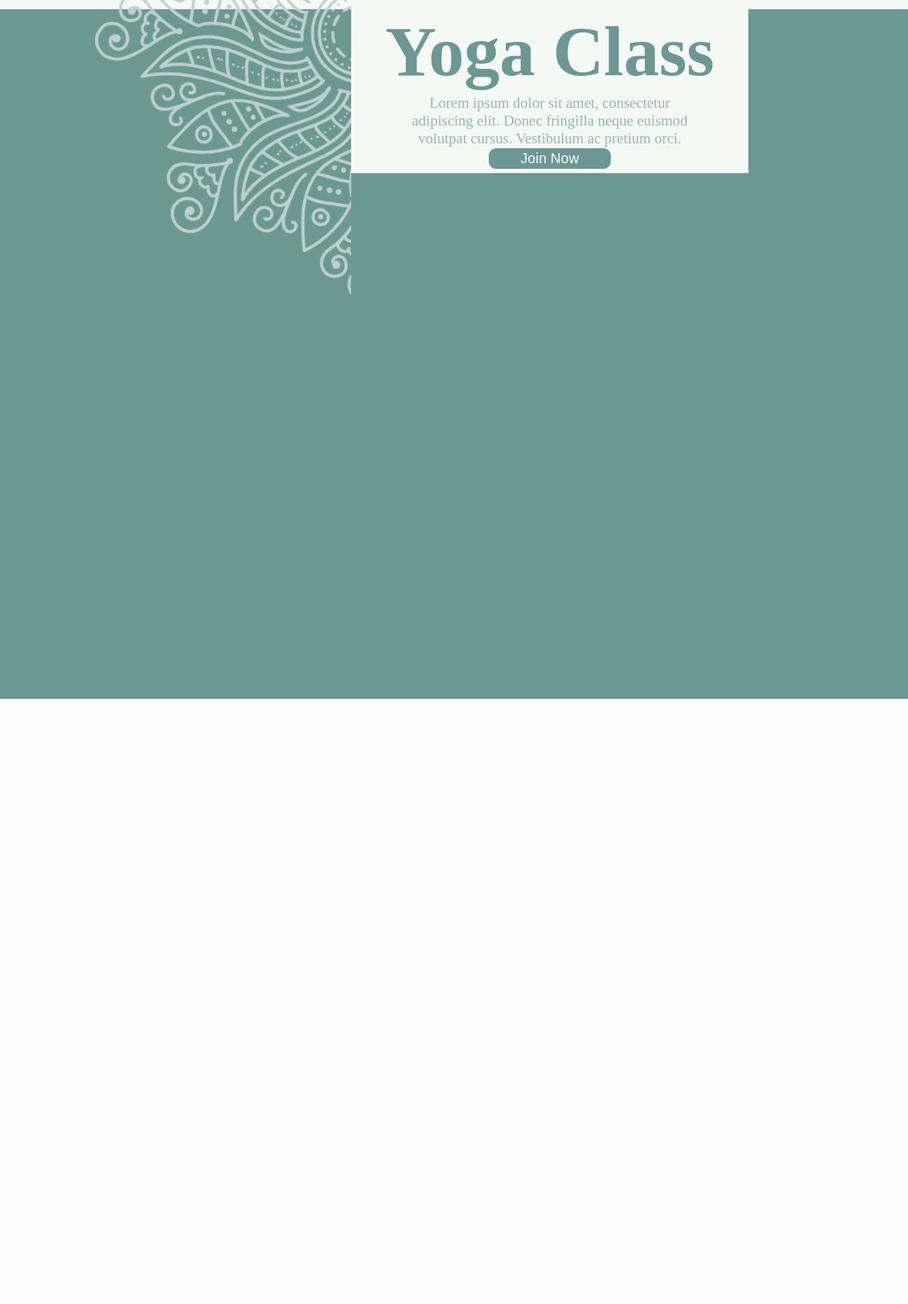
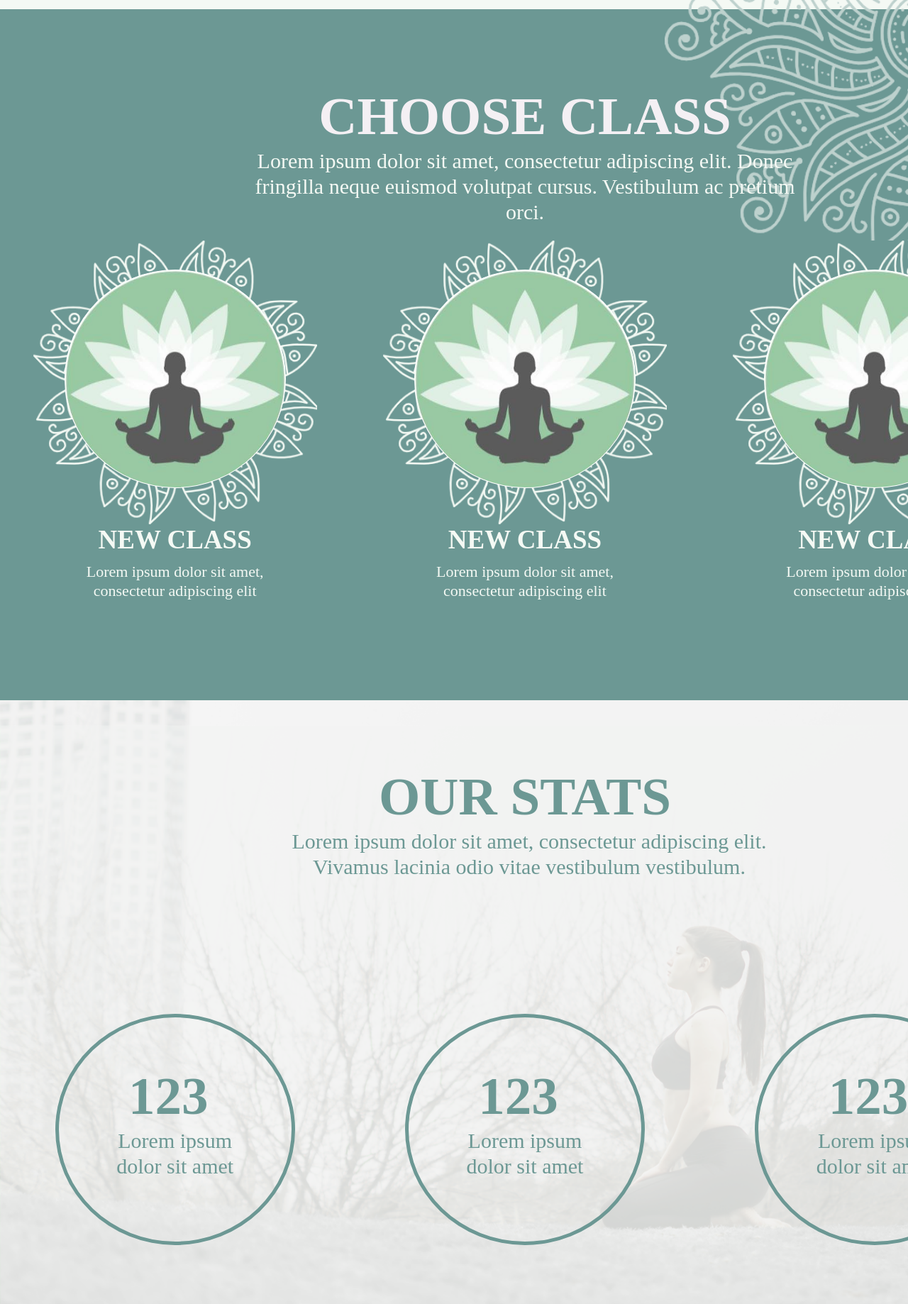
Before and after one commit to lisandrin/Yoga-Class, a plain HTML site: page index.html in a window 1280 px wide. Shown: the part 959-2797 px from the top of the page at 71% size. Before the commit the page ends 1944 px from the top, so only its background shows below. Drawn offline with Linux system fonts and the light colour scheme.

Commit message:
Second commit

```diff
--- a/index.html
+++ b/index.html
@@ -38,13 +38,11 @@
 						<div class="img_square" style="background-image: url(./imgs/square.jpg);"></div>
 					</div>
 				</div>
-				<div class="intro_right">
 					<div class="intro_right_text">
 					<h1>Yoga Class</h1>
 					<p>Lorem ipsum dolor sit amet, consectetur<br> adipiscing elit. Donec fringilla neque euismod<br> volutpat cursus. Vestibulum ac pretium orci.</p>
 					<button>Join Now</button>
 					</div>
-				</div>
 				<div class="half_shape" style="background-image: url(./imgs/Shape_intro.png);"></div>
 			</div>
 		</div>
@@ -53,6 +51,70 @@
 	<section>
 		<div class="choose_class">
 			<div class="container">
+				<div class="choose_class_text">
+					<h1>Choose Class</h1>
+					<p>Lorem ipsum dolor sit amet, consectetur adipiscing elit. Donec fringilla neque euismod volutpat cursus. Vestibulum ac pretium orci.</p>
+				</div>
+
+				<div class="choose_class_contant">
+					<div class="new">
+						<div class="yoga_pattern">
+							<div class="new_square" style="background-image: url(./imgs/square.jpg);"></div>
+						</div>
+						<h3>New Class</h3>
+						<p>Lorem ipsum dolor sit amet, consectetur adipiscing elit</p>
+					</div>
+
+					<div class="adv">
+						<div class="yoga_pattern">
+							<div class="new_square" style="background-image: url(./imgs/square.jpg);"></div>
+						</div>
+						<h3>New Class</h3>
+						<p>Lorem ipsum dolor sit amet, consectetur adipiscing elit</p>
+					</div>
+
+					<div class="ex">
+						<div class="yoga_pattern">
+							<div class="new_square" style="background-image: url(./imgs/square.jpg);"></div>
+						</div>
+						<h3>New Class</h3>
+						<p>Lorem ipsum dolor sit amet, consectetur adipiscing elit</p>
+					</div>
+				</div>
+			</div>
+		</div>
+	</section>
+
+	<section>
+		<div class="our_stats">
+			<div class="container">
+				<div class="our_stats_text">
+					<h1>Our Stats</h1>
+					<p>Lorem ipsum dolor sit amet, consectetur adipiscing elit. Vivamus lacinia odio vitae vestibulum vestibulum. </p>
+				</div>
+
+				<div class="our_stats_contant">
+					<div class="square">
+						<div class="stats_square">
+							<h3>123</h3>
+							<p>Lorem ipsum dolor sit amet</p>
+						</div>
+					</div>
+
+					<div class="square">
+						<div class="stats_square">
+							<h3>123</h3>
+							<p>Lorem ipsum dolor sit amet</p>
+						</div>
+					</div>
+
+					<div class="square">
+						<div class="stats_square">
+							<h3>123</h3>
+							<p>Lorem ipsum dolor sit amet</p>
+						</div>
+					</div>
+				</div>
 
 			</div>
 		</div>
--- a/style.css
+++ b/style.css
@@ -118,18 +118,13 @@ body{
 	background-color: #bdd1cd;
 	background-size: cover;
 }
-.intro_right{
-	margin-top: 200px;
-	padding-right: 15em;
-    text-align: center;
-    float: right;
-}
 .intro_right_text{
-	width: 560px;
+	display: inline-block;
+	width: 470px;
 	height: 241px;
 	background-color: #f4f9f4;
-	padding-top: 10px;
 	text-align: center;
+	margin-left: 20px;
 }
 .intro_right_text h1{
 	font-size: 100px;
@@ -168,8 +163,202 @@ body{
 
 .choose_class{
 	width: 100%;
-	height: 972px;
+	height: 974px;
 	display: flex;
 	background-color: #6c9894;
 	/*overflow: hidden;*/
 }
+.choose_class_text{
+	width: 783px;
+	height: 200px;
+	/*display: inline-block;*/
+	justify-content: center;
+	text-align: center;
+	background-color: none;
+	margin-top: 106px;
+}
+.choose_class_text h1{
+	font-size: 75px;
+	color:#f4f0f4;
+	font-weight: bold;
+	font-family: "Baloo";
+	text-align: center;
+	text-transform: uppercase;
+	display: inline-block;
+}
+.choose_class_text p{
+	width: 766px;
+	height: 210px;
+	font-size: 30px;
+	color: #f4f9f4;
+	font-weight: 400;
+	font-family: "Montserrat";
+	text-align: center;
+}
+/*////NEW PIC PATTERN/////*/
+.choose_class_contant{
+	width: 1480px;
+    margin: 0 auto;
+    padding: 0;
+    background-color: none;
+    display: flex;
+    padding-top: 20px;
+}
+.new{
+	width: 408px;
+	height: 510px;
+	background-color: none;
+	display: block;
+	float: left;
+	/*margin-top: 50px;*/
+}
+.new .yoga_pattern{
+	background-color: #6c9894;
+	background-image: url(./imgs/choose_shape.png);
+	width: 400px;
+	height: 400px;
+	background-size: cover;
+	display: flex;
+}
+.new_square{
+	display: inline-block;
+	width: 312px;
+	height: 308px;
+	border: 1px solid #FFF;
+	border-radius: 100%;
+	background-color: #bdd1cd;
+	background-size: cover;
+	margin-top: 41px;
+}
+.adv{
+	width: 408px;
+	height: 510px;
+	background-color: none;
+	display: block;
+}
+.adv .yoga_pattern{
+	background-color: #6c9894;
+	background-image: url(./imgs/choose_shape.png);
+	width: 400px;
+	height: 400px;
+	background-size: cover;
+	display: flex;
+}
+.ex{
+	width: 408px;
+	height: 510px;
+	background-color: none;
+	display: block;
+}
+.ex .yoga_pattern{
+	background-color: #6c9894;
+	background-image: url(./imgs/choose_shape.png);
+	width: 400px;
+	height: 400px;
+	background-size: cover;
+	display: flex;
+}
+.choose_class_contant h3{
+	font-size: 37px;
+	color: #f4f9f4;
+	font-weight: bold;
+	font-family: Baloo;
+	text-align: center;
+	text-transform: uppercase;
+}
+.choose_class_contant p{
+	padding-top: 10px;
+	width: 314px;
+	height: 64px;
+	font-size: 22px;
+	color: #f4f9f4;
+	font-weight: 400;
+	font-family: "Montserrat";
+	text-align: center;
+}
+
+/*/////////////////////OUR STATS//////////////////*/
+
+.our_stats{
+	width: 100%;
+	height: 974px;
+	display: flex;
+	background-image: url(./imgs/Background.png);
+	background-repeat: no-repeat;
+	background-size: cover;
+}
+.our_stats_text{
+	width: 754px;
+	height: 230px;
+	/*display: inline-block;*/
+	justify-content: center;
+	text-align: center;
+	background-color: none;
+	margin-top: 91px;
+}
+.our_stats_text h1{
+	font-size: 75px;
+	color:#6c9894;
+	font-weight: bold;
+	font-family: "Baloo";
+	text-align: center;
+	text-transform: uppercase;
+	display: inline-block;
+}
+
+.our_stats_text p{
+	width: 766px;
+	height: 210px;
+	font-size: 30px;
+	color: #6c9894;
+	font-weight: 400;
+	font-family: "Montserrat";
+	text-align: center;
+}
+
+/*////////////////OUR STATS CONTANT//////////////*/
+
+.our_stats_contant{
+	width: 1480px;
+    margin: 0 auto;
+    padding: 0;
+    background-color: none;
+    display: flex;
+    padding-top: 121px;
+}
+.square{
+	width: 338px;
+	height: 326px;
+	background-color: none;
+	display: block;
+	/*justify-content: space-between;*/
+}
+.stats_square{
+	display: inline-block;
+	width: 338px;
+	height: 326px;
+	border: 5px solid #6c9894;
+	border-radius: 100%;
+	background-color: none;
+	background-size: cover;
+}
+.stats_square h3{
+	font-size: 75px;
+	color:#6c9894;
+	font-weight: bold;
+	font-family: "Baloo";
+	text-align: center;
+	text-transform: uppercase;
+	display: inline-block;
+	padding-top: 20%;
+	padding-left: 30%;
+}
+.stats_square p{
+	width: 196px;
+	height: 60px;
+	font-size: 30px;
+	color: #6c9894;
+	font-weight: 400;
+	font-family: "Montserrat";
+	text-align: center;
+}
```
Also changed, not shown: imgs/Background.png (added), imgs/Shape-bg-0.png (added), imgs/choose_shape.png (added), imgs/yoga-bg.jpg (added).
